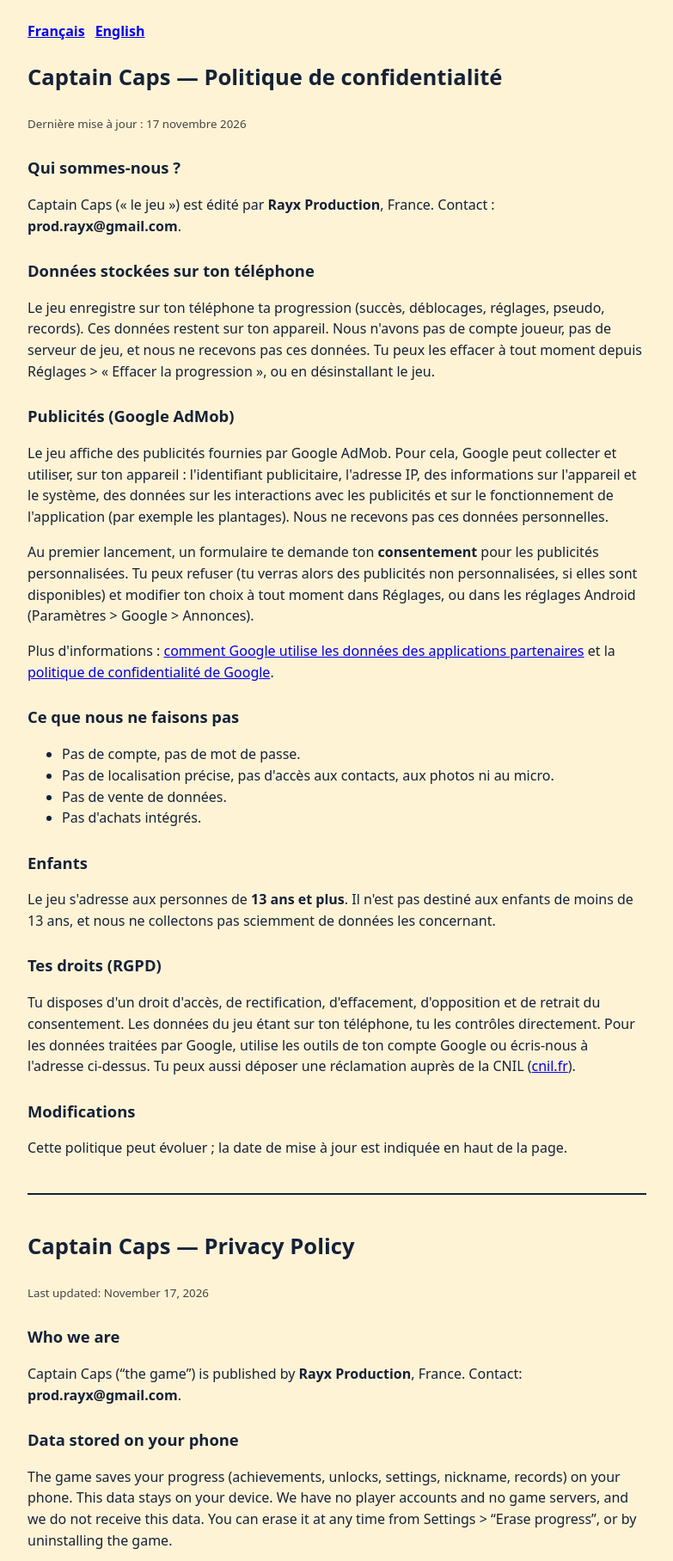
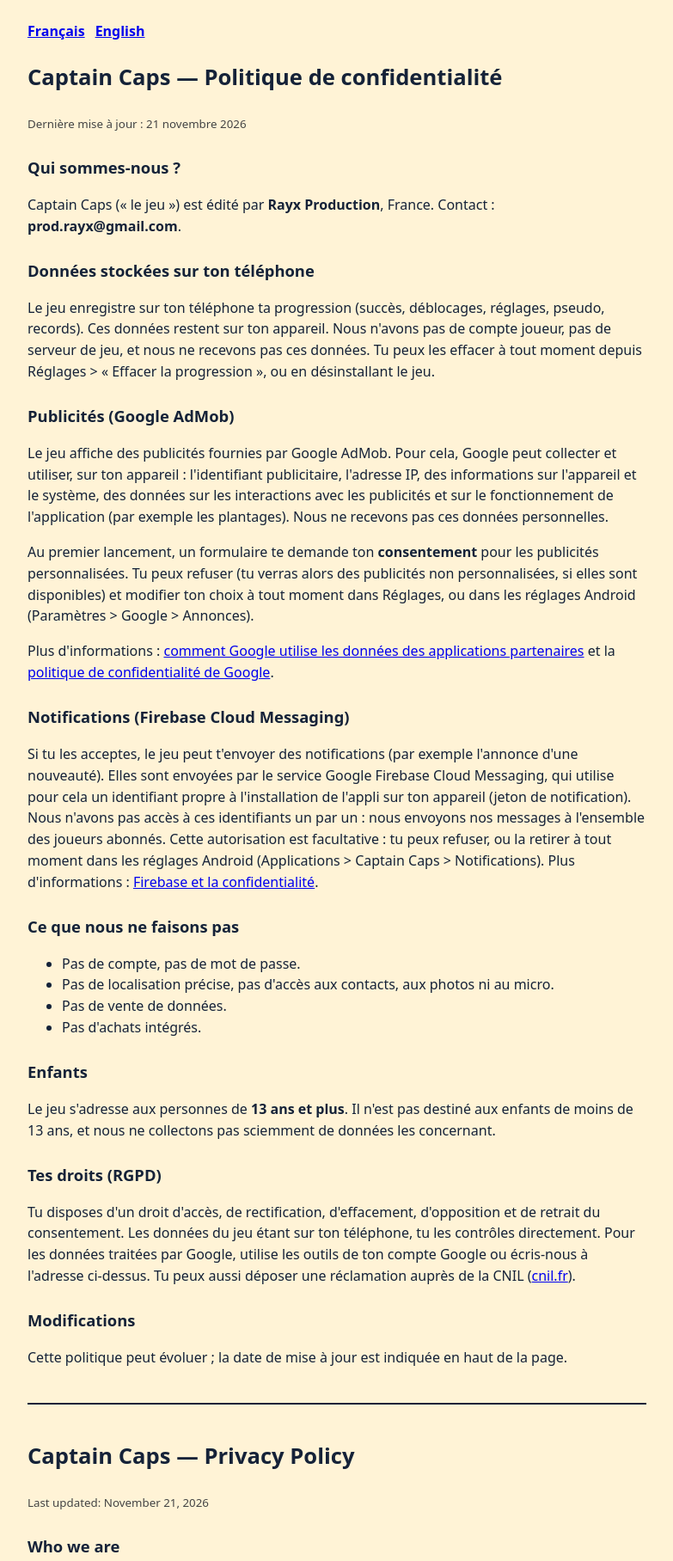
Before and after one commit to prodrayx-dot/captain-caps, a plain HTML site: page index.html in a window 1280 px wide. Shown: the top 1816 px of the page at 86% size, without its empty margins (248-1031 px from the left). Drawn offline with Linux system fonts and the light colour scheme.

Commit message:
Add files via upload

```diff
--- a/index.html
+++ b/index.html
@@ -17,7 +17,7 @@
 
 <section id="fr">
 <h1>Captain Caps — Politique de confidentialité</h1>
-<p><small>Dernière mise à jour : 17 novembre 2026</small></p>
+<p><small>Dernière mise à jour : 21 novembre 2026</small></p>
 
 <h2>Qui sommes-nous ?</h2>
 <p>Captain Caps (« le jeu ») est édité par <strong>Rayx Production</strong>, France. Contact : <strong>prod.rayx@gmail.com</strong>.</p>
@@ -29,6 +29,9 @@
 <p>Le jeu affiche des publicités fournies par Google AdMob. Pour cela, Google peut collecter et utiliser, sur ton appareil : l'identifiant publicitaire, l'adresse IP, des informations sur l'appareil et le système, des données sur les interactions avec les publicités et sur le fonctionnement de l'application (par exemple les plantages). Nous ne recevons pas ces données personnelles.</p>
 <p>Au premier lancement, un formulaire te demande ton <strong>consentement</strong> pour les publicités personnalisées. Tu peux refuser (tu verras alors des publicités non personnalisées, si elles sont disponibles) et modifier ton choix à tout moment dans Réglages, ou dans les réglages Android (Paramètres > Google > Annonces).</p>
 <p>Plus d'informations : <a href="https://policies.google.com/technologies/partner-sites">comment Google utilise les données des applications partenaires</a> et la <a href="https://policies.google.com/privacy">politique de confidentialité de Google</a>.</p>
+
+<h2>Notifications (Firebase Cloud Messaging)</h2>
+<p>Si tu les acceptes, le jeu peut t'envoyer des notifications (par exemple l'annonce d'une nouveauté). Elles sont envoyées par le service Google Firebase Cloud Messaging, qui utilise pour cela un identifiant propre à l'installation de l'appli sur ton appareil (jeton de notification). Nous n'avons pas accès à ces identifiants un par un : nous envoyons nos messages à l'ensemble des joueurs abonnés. Cette autorisation est facultative : tu peux refuser, ou la retirer à tout moment dans les réglages Android (Applications > Captain Caps > Notifications). Plus d'informations : <a href="https://firebase.google.com/support/privacy">Firebase et la confidentialité</a>.</p>
 
 <h2>Ce que nous ne faisons pas</h2>
 <ul>
@@ -52,7 +55,7 @@
 
 <section id="en" lang="en">
 <h1>Captain Caps — Privacy Policy</h1>
-<p><small>Last updated: November 17, 2026</small></p>
+<p><small>Last updated: November 21, 2026</small></p>
 
 <h2>Who we are</h2>
 <p>Captain Caps (“the game”) is published by <strong>Rayx Production</strong>, France. Contact: <strong>prod.rayx@gmail.com</strong>.</p>
@@ -64,6 +67,9 @@
 <p>The game shows ads served by Google AdMob. To do so, Google may collect and use, on your device: the advertising ID, IP address, device and system information, data about ad interactions and about app performance (for example crashes). We do not receive this personal data.</p>
 <p>On first launch, a form asks for your <strong>consent</strong> to personalized ads. You can decline (you will then see non-personalized ads, if available) and change your choice at any time in Settings, or in Android settings (Settings > Google > Ads).</p>
 <p>More information: <a href="https://policies.google.com/technologies/partner-sites">how Google uses data from partner apps</a> and <a href="https://policies.google.com/privacy">Google's Privacy Policy</a>.</p>
+
+<h2>Notifications (Firebase Cloud Messaging)</h2>
+<p>If you accept them, the game may send you notifications (for example, news about the game). They are delivered by Google's Firebase Cloud Messaging service, which uses an identifier specific to the app installation on your device (notification token). We cannot see these identifiers individually: we send our messages to all subscribed players. This permission is optional: you can decline it, or withdraw it at any time in Android settings (Apps > Captain Caps > Notifications). More information: <a href="https://firebase.google.com/support/privacy">Firebase and privacy</a>.</p>
 
 <h2>What we do not do</h2>
 <ul>
```
